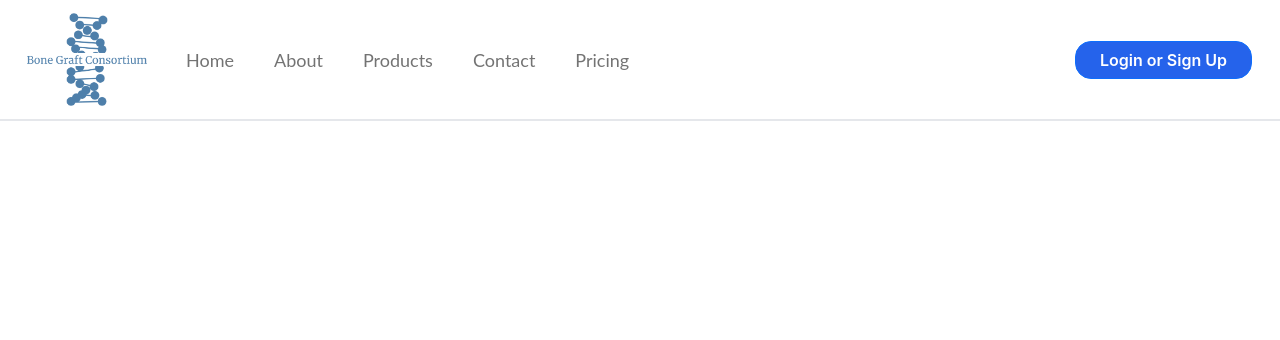
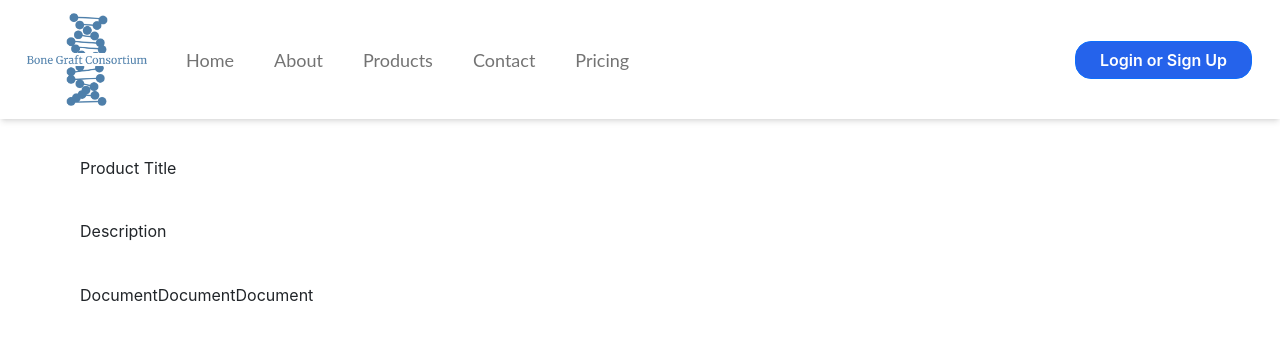
Before and after one commit to davidwilliford99/BGC, a React (Create React App) app in the folder app/: page /grafts/1 in a window 1280 px wide. Shown: the top 340 px of the page. Built offline with nearby package versions, Linux system fonts and the light colour scheme; no server answers.

Commit message:
Fixing ID issues (see ProductComp and SingleProductPage)

```diff
--- a/app/package.json
+++ b/app/package.json
@@ -10,6 +10,7 @@
     "axios": "^1.4.0",
     "bootstrap": "^5.1.3",
     "jquery": "^3.6.3",
+    "json-bigint": "^1.0.0",
     "popper.js": "^1.16.1",
     "react": "^18.2.0",
     "react-bootstrap": "^2.7.2",
--- a/app/src/AppRouter.js
+++ b/app/src/AppRouter.js
@@ -19,6 +19,7 @@ import MyProductsPage from './pages/MyProductsPage'
 import GraftReviewPage from './pages/GraftReviewPage'
 import ChangePasswordPage from './pages/ChangePasswordPage'
 import ChangeUsernamePage from './pages/ChangeUsernamePage'
+import SingleProductPage from './pages/SingleProductPage'
 
 
 function AppRouter(){
@@ -53,6 +54,8 @@ function AppRouter(){
 
                 <Route path="/changeusername" element={<ChangeUsernamePage/>} />
 
+                <Route path="/grafts/:id" element={<SingleProductPage/>} />
+
             </Routes>
     )
 }
--- a/app/src/components/NavbarComp.js
+++ b/app/src/components/NavbarComp.js
@@ -68,7 +68,7 @@ function NavScrollExample(props) {
   return (
 
 
-    <Navbar expand="lg" className='border-b-2' color='white'>
+    <Navbar expand="lg" className='shadow-md' color='white'>
       <Container fluid>
         <Navbar.Brand href="/home">
           <img
--- a/app/src/components/ProductComp.js
+++ b/app/src/components/ProductComp.js
@@ -12,6 +12,7 @@ function ProductComp(props) {
 
 
   // props
+  const id = props.id;
   const title = props.title;
   const categoryId = props.category;
   const description = props.description;
@@ -61,12 +62,13 @@ function ProductComp(props) {
         }, []);
 
 
+  console.log(id[0] + "" + id[1])
 
   return (
 
-    <div className="mx-2 my-3 p-4 md:w-1/4 w-full rounded-sm">
+    <div className="mx-2 my-3 p-4 md:w-1/4 w-full bg-white rounded-sm shadow-lg">
 
-      <a href="">
+      <a href={"/grafts/" + id[0] + "" + id[1]} >
 
         <div id="product-details" className="m-2 flex flex-col items-center">
             <img src={image} className="max-h-96" alt="product"/>
@@ -77,7 +79,7 @@ function ProductComp(props) {
 
             <div className="flex flex-col mt-5 items-center justify-between">
               <p className="font-semibold">${price}</p>
-              <a target="_blank" href={link}><button className="bg-blue-500 text-white px-3 py-1 rounded-xl hover:bg-blue-800 transition mt-2">Purchase Here</button></a>
+              <a target="_blank" href={link}><button className="bg-blue-500 text-white px-3 py-1 rounded-md hover:bg-blue-800 transition mt-3">Purchase Here</button></a>
             </div>
 
         </div>
--- a/app/src/pages/ProductsPage.js
+++ b/app/src/pages/ProductsPage.js
@@ -1,6 +1,6 @@
 import React, { useState, useEffect } from 'react';
 import ProductComp from '../components/ProductComp';
-
+import JSONbig from 'json-bigint';
 
 
 
@@ -19,8 +19,13 @@ function ProductsPage() {
 
     const getProducts = () => {
         fetch('http://34.201.53.67:8000/grafts/', {})
-        .then((response) => response.json())
-        .then((data) => setProducts(data))
+        .then((response) => response.text()) // Get the response as text
+        .then((text) => JSONbig.parse(text)) // Parse the text with JSONbig
+        .then((data) => {
+            // Process data here if necessary
+            setProducts(data);
+        })
+        .catch((error) => console.error('Error fetching products:', error));
     }
     useEffect(() => {
         getProducts();
@@ -49,14 +54,14 @@ function ProductsPage() {
 
 
     return (
-        <>
+        <div className='bg-neutral-100'>
 
             {/* SORT BY section */}
-            <div className='flex items-center justify-center gap-5 m-5'>
+            <div className='flex items-center justify-center gap-5 p-5'>
                 <select
                     name="categories"
                     id="categories"
-                    className='border-2 p-2 rounded-xl font-["Lato"]'
+                    className='border-2 py-2 px-5 rounded-xl shadow-sm font-["Lato"] text-lg'
                     value={category}
                     onChange={handleCategoryChange}
                 >
@@ -94,9 +99,10 @@ function ProductsPage() {
                 {
                     sortedProducts.map((product) => {
 
-                        console.log(product.regulation)
+                        console.log(product.id.c)
 
                         return  <ProductComp
+                            id = {product.id.c}
                             title = {product.name}
                             category = {product.category}
                             description = {product.description}
@@ -113,7 +119,7 @@ function ProductsPage() {
 
             </div>
 
-        </>
+        </div>
     );
 }
 
--- a/app/src/pages/SingleProductPage.js
+++ b/app/src/pages/SingleProductPage.js
@@ -1,8 +1,56 @@
-import React from 'react';
+import React, { useEffect, useState } from 'react';
+import { useParams } from 'react-router-dom';
+import axios from 'axios';
+
+/**
+ *
+ * Display info on single product
+ *
+ * 1. Pull id from url
+ * 2. Get info from grafts/<id>
+ * 3. Display info on page
+ *
+ */
 
 export default function SingleProductPage(props) {
+
+    const { id } = useParams(); // This extracts the "id" parameter from the URL
+    const [graftData, setGraftData] = useState(null);
+    const [loading, setLoading] = useState(true);
+    const [error, setError] = useState(null);
+
+    console.log(id)
+
+    useEffect(() => {
+    const fetchGraftData = async () => {
+        try {
+            const response = await axios.get(`http://34.201.53.67:8000/grafts/${id}`);
+            setGraftData(response.data);
+            setLoading(false);
+        } catch (error) {
+            setError(error);
+            setLoading(false);
+        }
+    };
+    fetchGraftData();
+    }, [id]);
+
+    console.log(graftData)
+
     return (
-        <div>
+        <div className='px-20'>
+            <div className='flex flex-col lg:flex-row py-10'>
+                <h1>Product Title</h1>
+                <img src=''/>
+            </div>
+
+            <div>Description</div>
+
+            <div className='py-10'>
+                <a>Document</a>
+                <a>Document</a>
+                <a>Document</a>
+            </div>
 
         </div>
     );
--- /dev/null
+++ b/package.json
@@ -0,0 +1,5 @@
+{
+  "dependencies": {
+    "json-bigint": "^1.0.0"
+  }
+}
```
Also changed, not shown: 1 other file (tests, documents, lock files or other folders).
